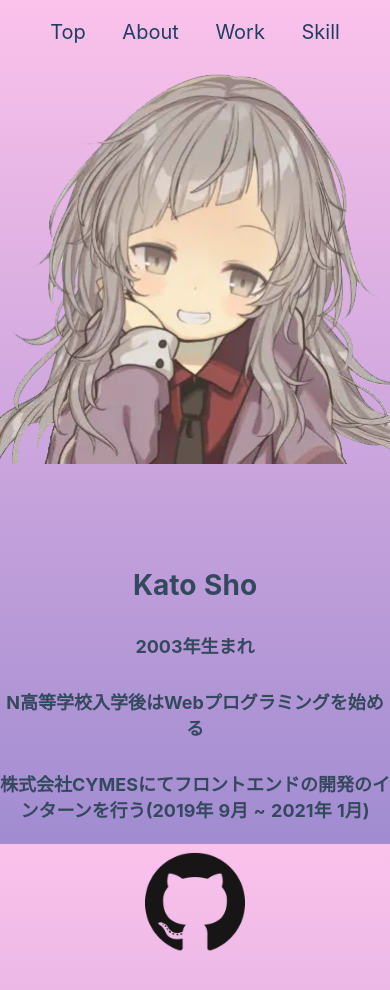
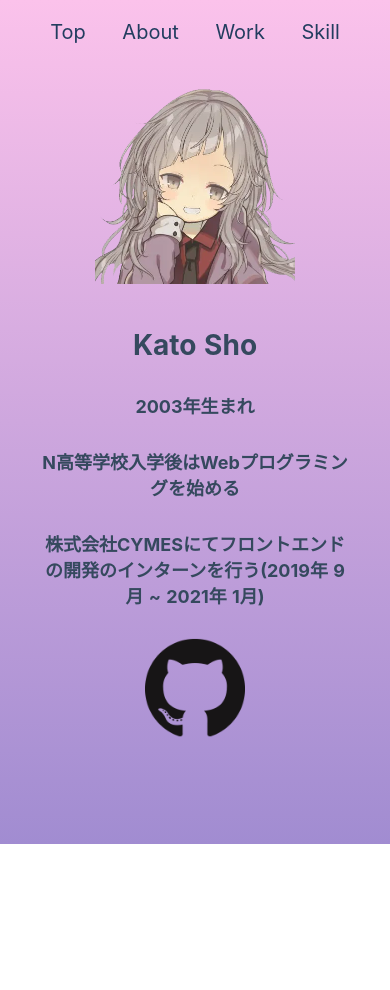
Before and after one commit to shou-kato/portfolio_2021, a Nuxt app: page /about in a window 390 px wide. After the commit the page ends 844 px from the top, so only its background shows below. Built offline with nearby package versions, Linux system fonts and the light colour scheme.

Commit message:
[fix]微調整

```diff
--- a/pages/about.vue
+++ b/pages/about.vue
@@ -56,13 +56,22 @@
   .container {
     display: block;
     width: auto;
+    margin-top: 40px;
   }
 
+  .container h2 {
+    padding-top: 40px;
+  }
   .work-wrapper {
     width: auto;
     padding: 0;
-    margin: auto;
+    margin: 0 40px;
     text-align: center;
+  }
+
+  .work-wrapper img {
+    width: 200px;
+    height:200px;
   }
 }
 </style>
```
